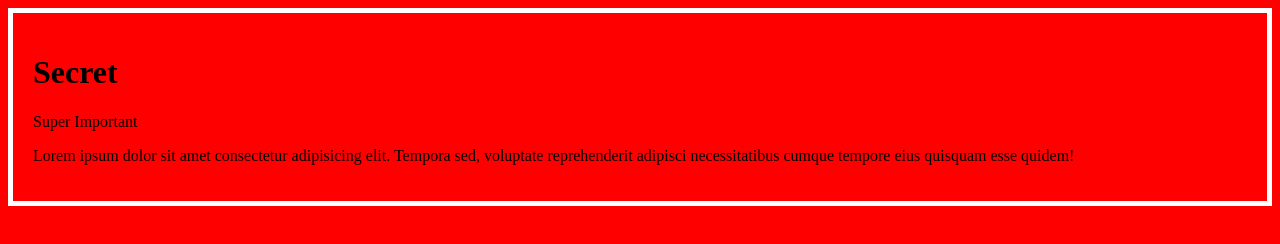
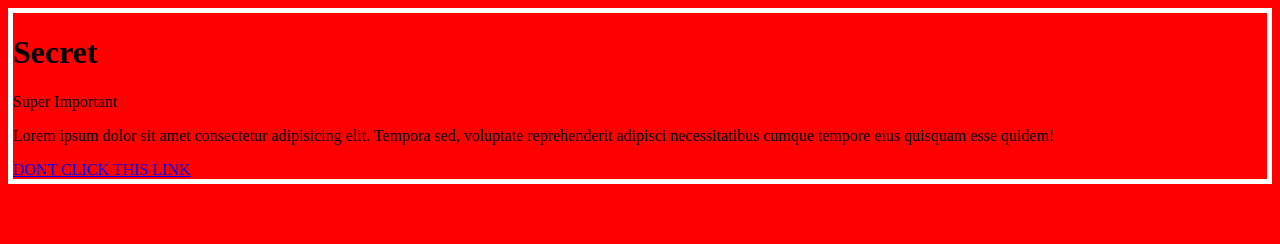
Before and after one commit to AHeroOfTime/literate-octo-giggle, a plain HTML site: page index.html in a window 1280 px wide. Drawn offline with Linux system fonts and the light colour scheme.

Commit message:
added section to page, css change

```diff
--- a/index.html
+++ b/index.html
@@ -14,6 +14,10 @@
   <p>Super Important</p>
   <p>Lorem ipsum dolor sit amet consectetur adipisicing elit. Tempora sed, voluptate reprehenderit adipisci
     necessitatibus cumque tempore eius quisquam esse quidem!</p>
+
+  <section>
+    <a href="#">DONT CLICK THIS LINK</a>
+  </section>
 </body>
 
 </html>
--- a/style.css
+++ b/style.css
@@ -1,5 +1,4 @@
 body {
   background: red;
   border: 5px solid white;
-  padding: 20px;
 }
```
